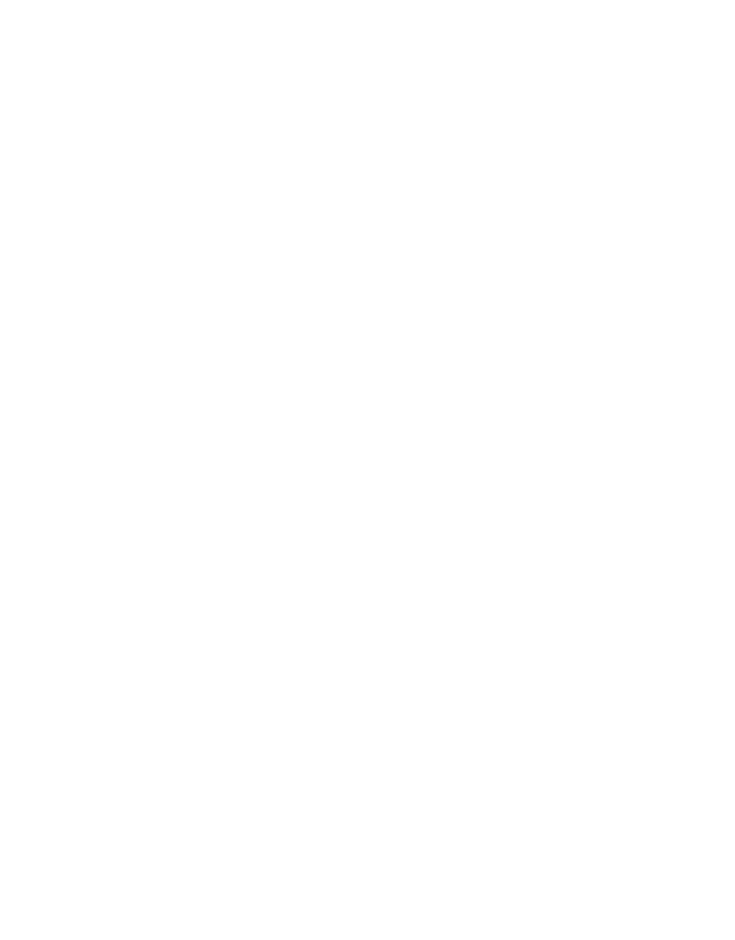
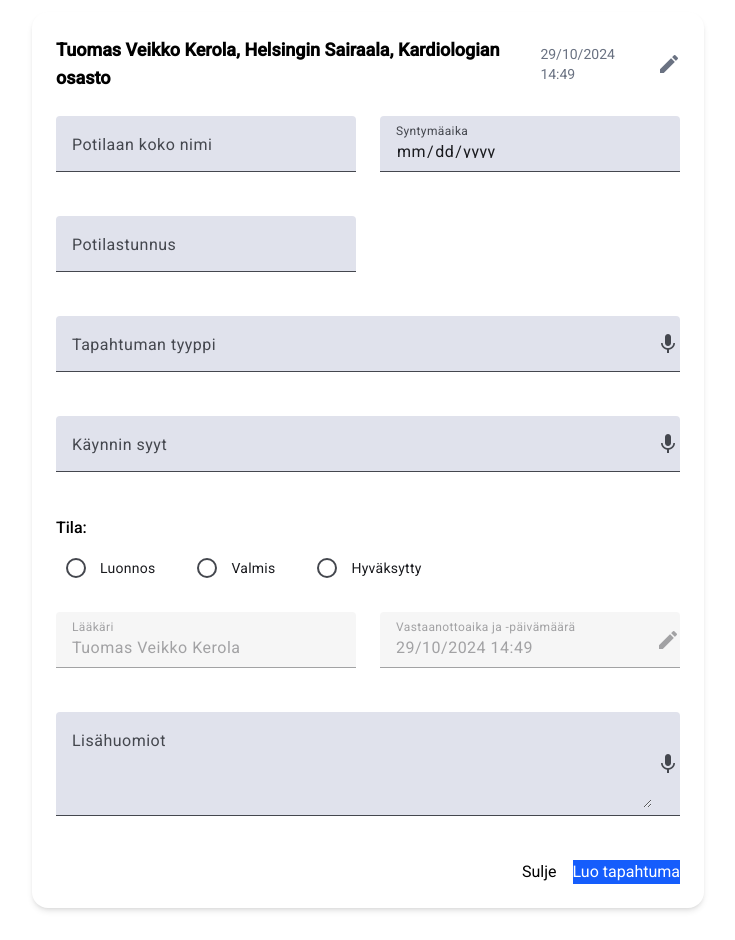
Before and after one commit to asadullahehsan/patient-appointment, an Angular app: page / in a window 1280 px wide. Shown: the part 820-1760 px from the top of the page, without its empty margins (272-1007 px from the left). Before the commit the page ends 800 px from the top, so only its background shows below. Built offline with nearby package versions, Linux system fonts and the light colour scheme.

Commit message:
add patient component

```diff
--- a/src/app/app.component.html
+++ b/src/app/app.component.html
@@ -1,3 +1,4 @@
 <main>
   <app-dashboard />
+  <app-patient-visit-form />
 </main>
--- a/src/app/app.component.ts
+++ b/src/app/app.component.ts
@@ -1,9 +1,10 @@
 import { Component } from '@angular/core';
 import { DashboardComponent } from "./dashboard/dashboard.component";
+import { PatientVisitFormComponent } from './patient-visit-form/patient-visit-form.component';
 
 @Component({
   selector: 'app-root',
-  imports: [DashboardComponent],
+  imports: [DashboardComponent, PatientVisitFormComponent],
   templateUrl: './app.component.html',
   styleUrl: './app.component.css'
 })
--- a/src/app/patient-visit-form/patient-visit-form.component.css
+++ b/src/app/patient-visit-form/patient-visit-form.component.css
@@ -0,0 +1,4 @@
+/* Additional custom tweaks if needed */
+mat-form-field {
+    width: 100%;
+  }
--- a/src/app/patient-visit-form/patient-visit-form.component.html
+++ b/src/app/patient-visit-form/patient-visit-form.component.html
@@ -1 +1,101 @@
-<p>patient-visit-form works!</p>
+<div class="flex flex-col items-center p-4 md:p-8">
+  <div class="w-full max-w-2xl bg-white rounded-2xl shadow-md p-6 space-y-6">
+    <div class="flex flex-col md:flex-row justify-between">
+      <div class="text-lg font-semibold">
+        {{ doctor }}, Helsingin Sairaala, Kardiologian osasto
+      </div>
+      <div class="text-sm text-gray-500 flex items-center gap-2">
+        {{ appointmentDate | date : "dd/MM/yyyy HH:mm" }}
+        <mat-icon>edit</mat-icon>
+      </div>
+    </div>
+
+    <form class="space-y-6">
+      <div class="grid grid-cols-1 md:grid-cols-2 gap-6">
+        <mat-form-field appearance="fill" class="w-full">
+          <mat-label>Potilaan koko nimi</mat-label>
+          <input matInput placeholder="Kirjoita nimi" />
+        </mat-form-field>
+
+        <mat-form-field appearance="fill" class="w-full">
+          <mat-label>Syntymäaika</mat-label>
+          <input matInput type="date" />
+        </mat-form-field>
+
+        <mat-form-field appearance="fill" class="w-full">
+          <mat-label>Potilastunnus</mat-label>
+          <input matInput placeholder="Tunnus" />
+        </mat-form-field>
+      </div>
+
+      <mat-form-field appearance="fill" class="w-full">
+        <mat-label>Tapahtuman tyyppi</mat-label>
+        <input matInput placeholder="Tapahtuman tyyppi..." />
+        <button mat-icon-button matSuffix>
+          <mat-icon>mic</mat-icon>
+        </button>
+      </mat-form-field>
+
+      <mat-form-field appearance="fill" class="w-full">
+        <mat-label>Käynnin syyt</mat-label>
+        <input matInput placeholder="Käynnin syyt..." />
+        <button mat-icon-button matSuffix>
+          <mat-icon>mic</mat-icon>
+        </button>
+      </mat-form-field>
+
+      <div class="flex flex-col">
+        <label class="mb-2 font-medium">Tila:</label>
+        <mat-radio-group
+          [(ngModel)]="selectedStatus"
+          [ngModelOptions]="{ standalone: true }"
+          class="flex flex-row gap-8"
+        >
+          @for (status of statuses; track status) {
+          <mat-radio-button [value]="status">
+            {{ status }}
+          </mat-radio-button>
+          }
+        </mat-radio-group>
+      </div>
+
+      <div class="grid grid-cols-1 md:grid-cols-2 gap-6">
+        <mat-form-field appearance="fill" class="w-full">
+          <mat-label>Lääkäri</mat-label>
+          <input matInput [value]="doctor" disabled />
+        </mat-form-field>
+
+        <mat-form-field appearance="fill" class="w-full">
+          <mat-label>Vastaanottoaika ja -päivämäärä</mat-label>
+          <input
+            matInput
+            [value]="appointmentDate | date : 'dd/MM/yyyy HH:mm'"
+            disabled
+          />
+          <button mat-icon-button matSuffix>
+            <mat-icon>edit</mat-icon>
+          </button>
+        </mat-form-field>
+      </div>
+
+      <mat-form-field appearance="fill" class="w-full">
+        <mat-label>Lisähuomiot</mat-label>
+        <textarea matInput rows="3" placeholder="Lisähuomiot..."></textarea>
+        <button mat-icon-button matSuffix>
+          <mat-icon>mic</mat-icon>
+        </button>
+      </mat-form-field>
+
+      <div class="flex justify-end gap-4">
+        <button mat-stroked-button color="primary">Sulje</button>
+        <button
+          mat-flat-button
+          color="primary"
+          class="bg-blue-600 hover:bg-blue-700 text-white"
+        >
+          Luo tapahtuma
+        </button>
+      </div>
+    </form>
+  </div>
+</div>
--- a/src/app/patient-visit-form/patient-visit-form.component.ts
+++ b/src/app/patient-visit-form/patient-visit-form.component.ts
@@ -1,11 +1,20 @@
 import { Component } from '@angular/core';
+import {MatIconModule} from '@angular/material/icon';
+import { DatePipe } from '@angular/common';
+import {MatFormFieldModule} from '@angular/material/form-field';
+import {MatRadioModule} from '@angular/material/radio';
+import {MatInputModule} from '@angular/material/input';
+import { FormsModule } from '@angular/forms';
 
 @Component({
   selector: 'app-patient-visit-form',
-  imports: [],
+  imports: [MatIconModule, DatePipe, MatFormFieldModule, MatRadioModule, FormsModule, MatInputModule],
   templateUrl: './patient-visit-form.component.html',
   styleUrl: './patient-visit-form.component.css'
 })
 export class PatientVisitFormComponent {
-
+  statuses = ['Luonnos', 'Valmis', 'Hyväksytty'];
+  selectedStatus = '';
+  doctor = 'Tuomas Veikko Kerola';
+  appointmentDate = new Date(2024, 9, 29, 14, 49); // month is 0-indexed
 }
```
